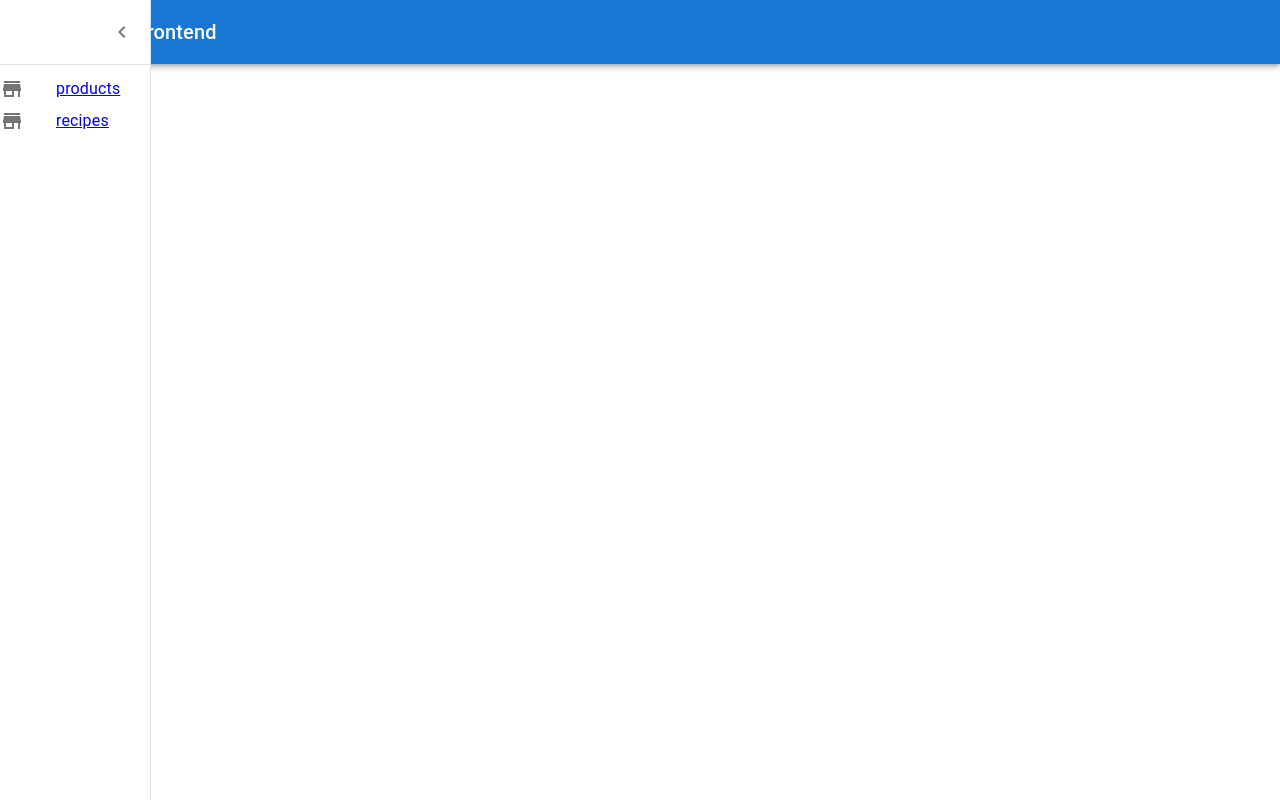
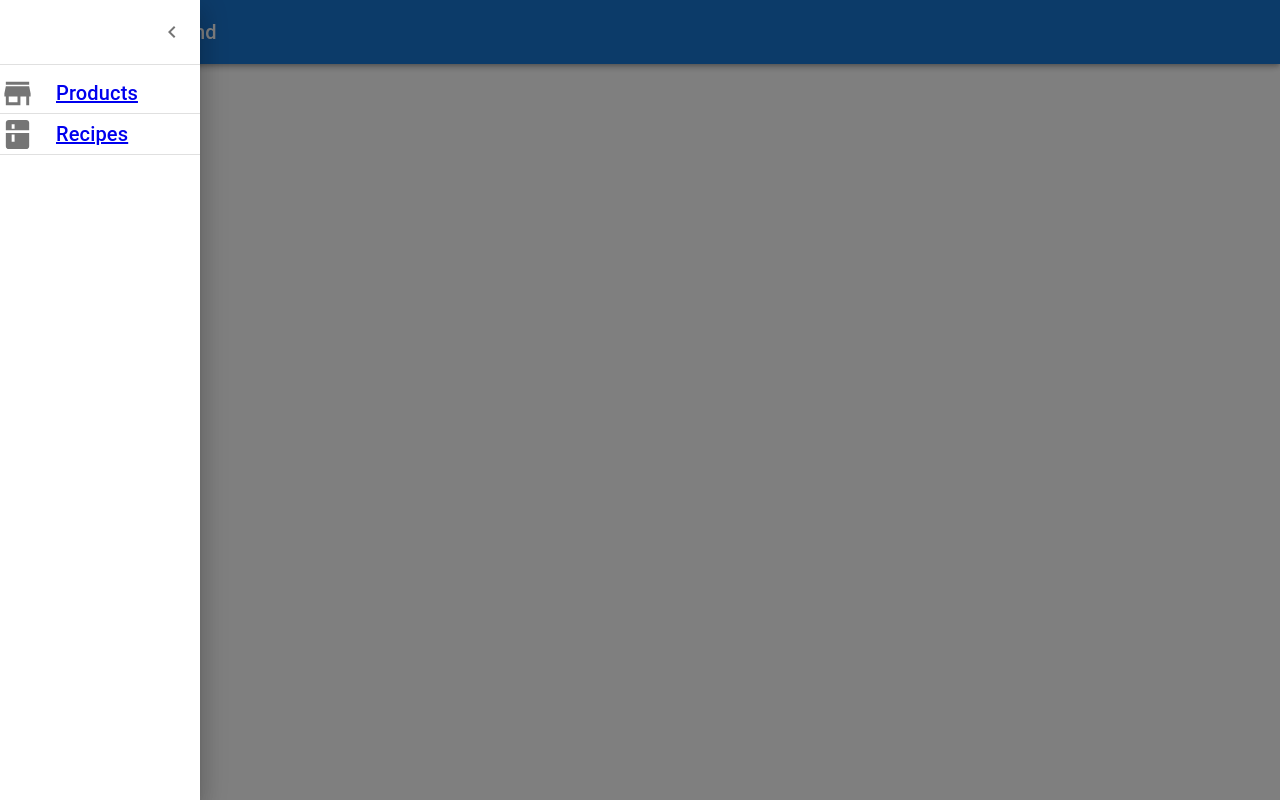
Before and after one commit to language-cat/enthost_frontend, a Next.js app: page / in a window 1280 px wide. Both pictures are taken after a click on the button "menu". Built offline with nearby package versions, Linux system fonts and the light colour scheme.

Commit message:
fixed Header.tsx

```diff
--- a/src/components/Header.tsx
+++ b/src/components/Header.tsx
@@ -16,11 +16,8 @@ import StoreIcon from '@material-ui/icons/Store';
 import Link from 'next/link';
 import {headerStyle} from "@/ui/header";
 import {AppBar, ListItem, ListItemIcon, ListItemText} from "@mui/material";
-import ListItemButton from "@mui/material/ListItemButton";
-import InboxIcon from "@mui/icons-material/MoveToInbox";
-import MailIcon from "@mui/icons-material/Mail";
-import Box from '@mui/material/Box';
 import Toolbar from '@mui/material/Toolbar';
+import {Kitchen} from "@material-ui/icons";
 
 export default function Header() {
     const [open, setOpen] = useState(false);
@@ -67,7 +64,7 @@ export default function Header() {
                     [styles.drawerOpen]: open,
                     [styles.drawerClose]: !open,
                 })}}
-                variant="persistent"
+                variant="temporary"
                 anchor="left"
                 open={open}
             >
@@ -82,19 +79,21 @@ export default function Header() {
                          <Link href="/products" passHref>
                              <ListItem disablePadding component="div">
                                  <ListItemIcon>
-                                     <StoreIcon />
+                                     <StoreIcon fontSize="large"/>
                                  </ListItemIcon>
-                                 <ListItemText primary="products" />
+                                 <ListItemText primary={<Typography variant="h6">Products</Typography>} />
                              </ListItem>
                          </Link>
+                         <Divider/>
                          <Link href="/recipes" passHref>
                              <ListItem disablePadding component="div">
                                  <ListItemIcon>
-                                     <StoreIcon />
+                                     <Kitchen fontSize="large"/>
                                  </ListItemIcon>
-                                 <ListItemText primary="recipes" />
+                                 <ListItemText primary={<Typography variant="h6">Recipes</Typography>}/>
                              </ListItem>
                          </Link>
+                         <Divider/>
                      </List>
                 </ThemeProvider>
             </Drawer>
--- a/src/pages/products.tsx
+++ b/src/pages/products.tsx
@@ -73,7 +73,7 @@ export default function Products({rawData}: any) {
                 <div style={{ display: 'flex', gap: '4px' }}>
                     <Button
                         variant="contained"
-                        style={{ backgroundColor: 'lightblue', color: 'black' }}
+                        style={{ backgroundColor: '#c0fc99', color: 'black' }}
                         size="small"
                         onClick={() => handleRowClick(params)}
                     >
@@ -81,7 +81,7 @@ export default function Products({rawData}: any) {
                     </Button>
                     <Button
                         variant="contained"
-                        style={{ backgroundColor: 'darkblue', color: 'white' }}
+                        style={{ backgroundColor: '#3f50b5', color: 'white' }}
                         size="small"
                         onClick={() => handleEditButtonClick(params.row)}
                     >
@@ -89,7 +89,7 @@ export default function Products({rawData}: any) {
                     </Button>
                     <Button
                         variant="contained"
-                        style={{ backgroundColor: 'darkred', color: 'white' }}
+                        style={{ backgroundColor: '#fd2f1f', color: 'white' }}
                         size="small"
                         onClick={() => handleDeleteButtonClick(params.row)}
                     >
--- a/src/ui/header.ts
+++ b/src/ui/header.ts
@@ -1,6 +1,6 @@
 import {createStyles, makeStyles} from "@mui/styles";
 
-const drawerWidth = 150;
+const drawerWidth = 200;
 
 export const headerStyle = (theme:any) =>  makeStyles(()=>{
     return (
```
Also changed, not shown: src/columns/products.ts (+10 -7 lines).
